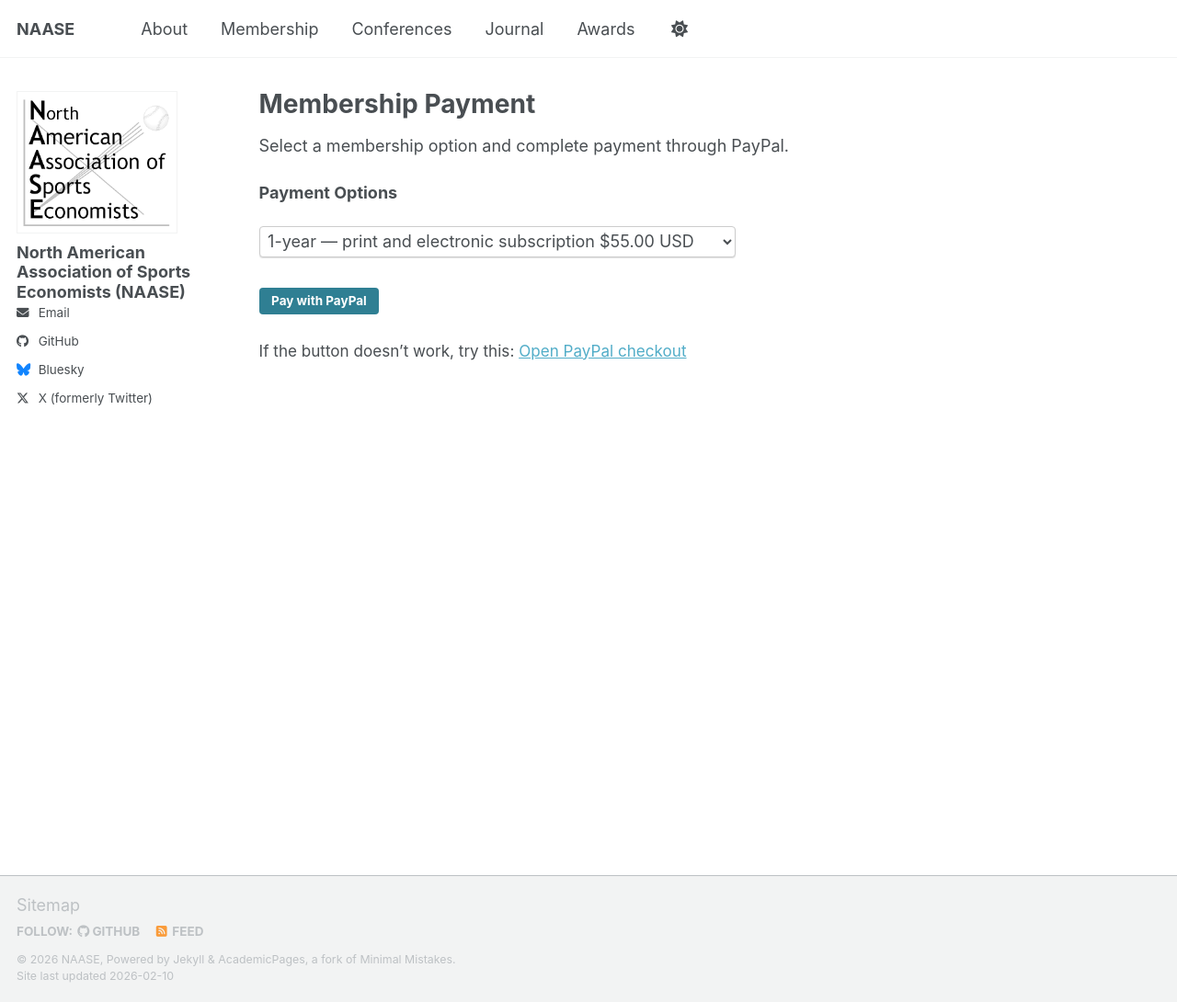
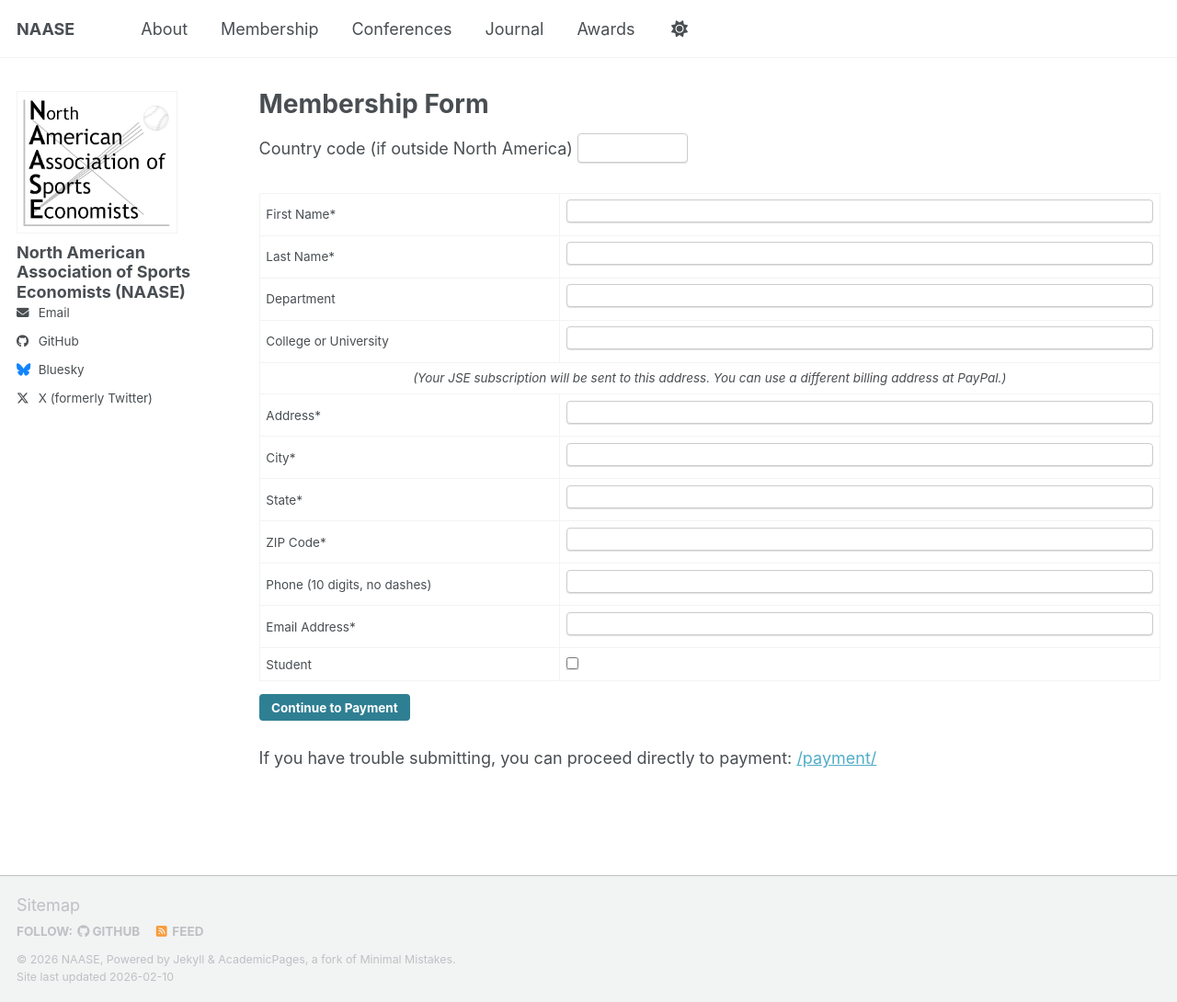
Before and after one commit to naaseweb/naaseweb.github.io, a Jekyll site: the page built from form/index.html, in a window 1280 px wide and 1090 px high. Shown: the whole window at 92% size. Built offline with Jekyll 4.4.1, drawn with Linux system fonts in a browser that asks for light colours; a script bundle is joined from its source files by our own code; library files that are not in the unit come from our copies.

Commit message:
Update index.html

```diff
--- a/form/index.html
+++ b/form/index.html
@@ -1,41 +1,132 @@
 ---
 layout: archive
-title: "Membership Payment"
-permalink: /payment/
+title: "Membership Form"
+permalink: /form/
 author_profile: true
 published: true
 ---
 
-<p>Select a membership option and complete payment through PayPal.</p>
+<form id="membershipForm" novalidate>
+  <p>
+    Country code (if outside North America)<br>
+    <input maxlength="4" name="CountryCode" size="4" type="text" style="max-width:120px;">
+  </p>
 
-<form action="https://www.paypal.com/cgi-bin/webscr" method="post" target="_top">
-  <input name="cmd" type="hidden" value="_s-xclick">
-  <input name="hosted_button_id" type="hidden" value="BVYB3JU3KKGRN">
+  <table border="0" width="100%">
+    <tbody>
+      <tr>
+        <td width="25%">First Name*</td>
+        <td width="50%"><input maxlength="30" name="FirstName" size="30" type="text" required></td>
+      </tr>
+      <tr>
+        <td>Last Name*</td>
+        <td><input maxlength="30" name="LastName" size="30" type="text" required></td>
+      </tr>
+      <tr>
+        <td>Department</td>
+        <td><input maxlength="40" name="Department" size="30" type="text"></td>
+      </tr>
+      <tr>
+        <td>College or University</td>
+        <td><input maxlength="40" name="University" size="30" type="text"></td>
+      </tr>
+      <tr>
+        <td colspan="2" align="center">
+          <em>(Your JSE subscription will be sent to this address. You can use a different billing address at PayPal.)</em>
+        </td>
+      </tr>
+      <tr>
+        <td>Address*</td>
+        <td><input maxlength="40" name="AddrLine" size="30" type="text" required></td>
+      </tr>
+      <tr>
+        <td>City*</td>
+        <td><input maxlength="40" name="City" size="30" type="text" required></td>
+      </tr>
+      <tr>
+        <td>State*</td>
+        <td><input maxlength="2" name="State" size="2" type="text" required></td>
+      </tr>
+      <tr>
+        <td>ZIP Code*</td>
+        <td><input maxlength="10" name="ZIP" size="10" type="text" required></td>
+      </tr>
+      <tr>
+        <td>Phone (10 digits, no dashes)</td>
+        <td><input maxlength="10" name="Phone" size="10" type="text"></td>
+      </tr>
+      <tr>
+        <td>Email Address*</td>
+        <td><input maxlength="256" name="mailfrom" size="30" type="email" required></td>
+      </tr>
+      <tr>
+        <td>Student</td>
+        <td><input name="Student" type="checkbox" value="Yes"></td>
+      </tr>
+    </tbody>
+  </table>
 
-  <p><strong>Payment Options</strong></p>
+  <input type="hidden" name="_subject" value="New NAASE Membership Submission">
+  <input type="text" name="_gotcha" style="display:none">
+
+  <p style="margin-top: 12px;">
+    <button id="submitBtn" type="button" class="btn btn--primary">Continue to Payment</button>
+    <span id="status" style="margin-left:10px; font-weight:600;" aria-live="polite"></span>
+  </p>
 
   <p>
-    <select name="os0">
-      <option value="1-year -- print and electronic subscription">1-year — print and electronic subscription $55.00 USD</option>
-      <option value="2-year -- print and electronic subscription">2-year — print and electronic subscription $110.00 USD</option>
-      <option value="3-year -- print and electronic subscription">3-year — print and electronic subscription $165.00 USD</option>
-      <option value="1-year -- electronic only subscription">1-year — electronic only subscription $40.00 USD</option>
-      <option value="2-year -- electronic only subscription">2-year — electronic only subscription $80.00 USD</option>
-      <option value="3-year -- electronic only subscription">3-year — electronic only subscription $120.00 USD</option>
-      <option value="1-year student membership - electronic only">1-year student membership – electronic only $30.00 USD</option>
-    </select>
-  </p>
-
-  <input name="currency_code" type="hidden" value="USD">
-
-  <!-- Normal submit button (more reliable than PayPal image button) -->
-  <p>
-    <button type="submit" class="btn btn--primary">Pay with PayPal</button>
-  </p>
-
-  <!-- Optional fallback direct link -->
-  <p style="font-size: 0.95em;">
-    If the button doesn’t work, try this:
-    <a href="https://www.paypal.com/cgi-bin/webscr?cmd=_s-xclick&hosted_button_id=BVYB3JU3KKGRN" target="_blank" rel="noopener">Open PayPal checkout</a>
+    If you have trouble submitting, you can proceed directly to payment:
+    <a href="/payment/">/payment/</a>
   </p>
 </form>
+
+<script>
+  (function () {
+    const FORMSPREE = "https://formspree.io/f/meeleqrr";
+    const form = document.getElementById("membershipForm");
+    const btn = document.getElementById("submitBtn");
+    const status = document.getElementById("status");
+
+    function validateRequired() {
+      const required = form.querySelectorAll("[required]");
+      for (const el of required) {
+        if (!el.value || !el.value.trim()) {
+          el.focus();
+          return false;
+        }
+      }
+      const email = form.querySelector('input[name="mailfrom"]');
+      if (email && !/^\S+@\S+\.\S+$/.test(email.value.trim())) {
+        email.focus();
+        return false;
+      }
+      return true;
+    }
+
+    btn.addEventListener("click", async function () {
+      if (!validateRequired()) {
+        status.textContent = "Please complete required fields.";
+        return;
+      }
+
+      status.textContent = "Submitting…";
+      btn.disabled = true;
+
+      try {
+        const data = new FormData(form);
+        const resp = await fetch(FORMSPREE, {
+          method: "POST",
+          body: data,
+          headers: { "Accept": "application/json" }
+        });
+        if (!resp.ok) throw new Error("Formspree submission failed");
+
+        // Relative redirect: works on GitHub Pages + future custom domain
+        window.location.assign("/payment/");
+      } catch (e) {
+        status.textContent = "Submit failed. Please try again or use the payment link.";
+        btn.disabled = false;
+      }
+    });
+  })();
+</script>
```
